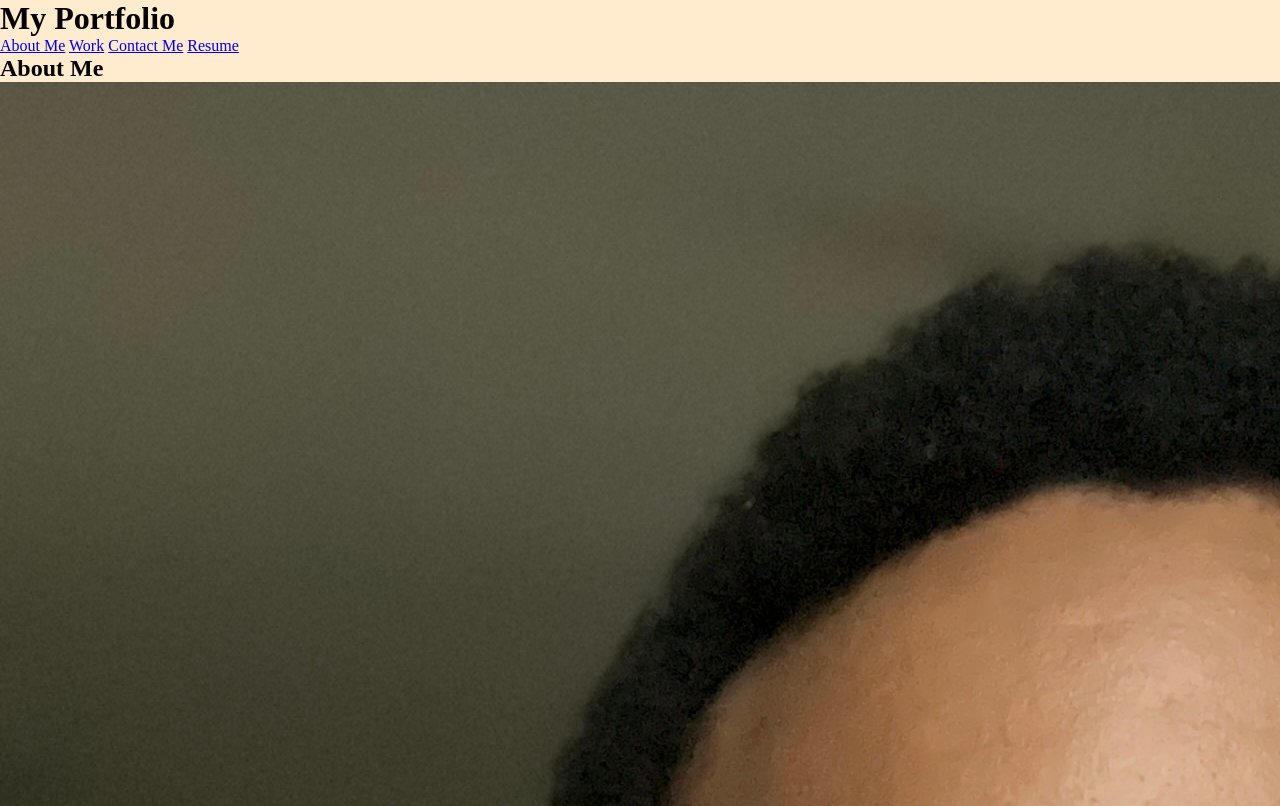
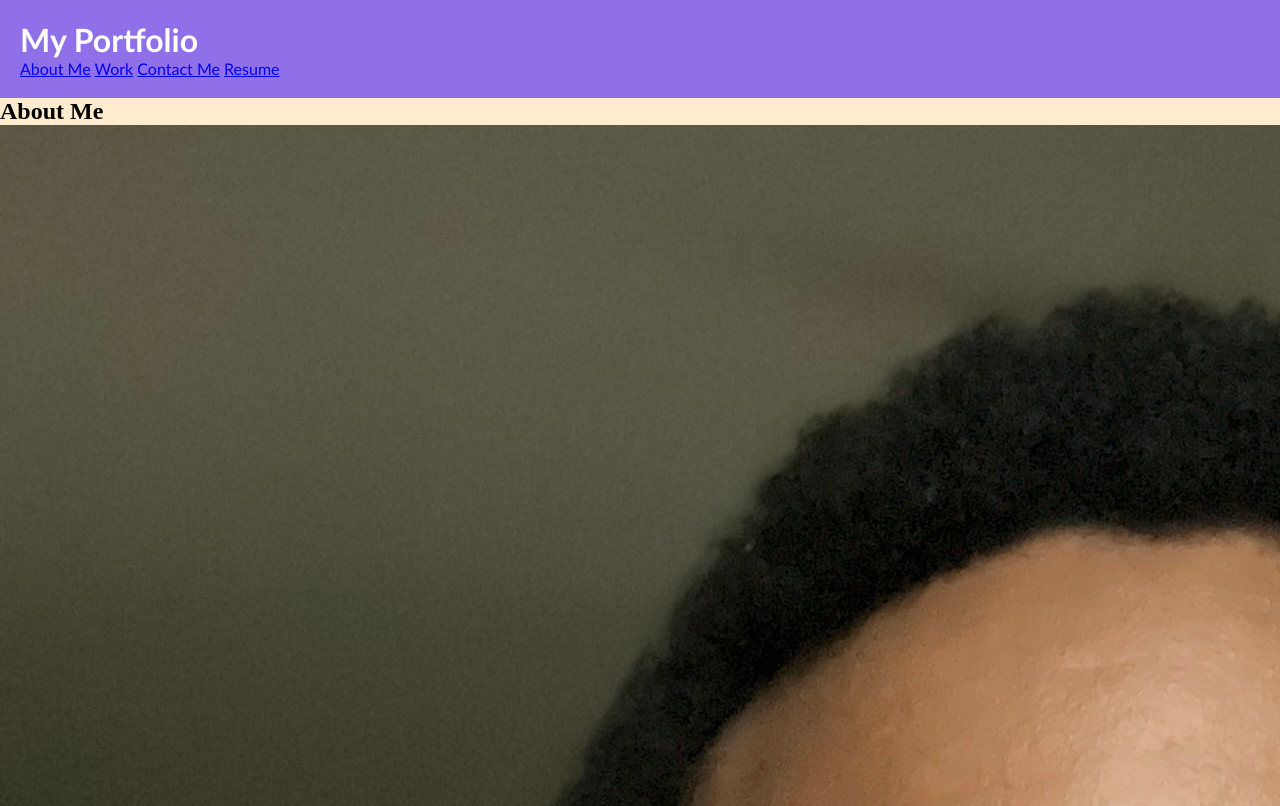
Before and after one commit to jesse-howell/professional-portfolio, a plain HTML site: page index.html in a window 1280 px wide. Shown: the top 806 px of the page. Drawn offline with Linux system fonts and the light colour scheme.

Commit message:
added header style

```diff
--- a/assets/css/style.css
+++ b/assets/css/style.css
@@ -8,3 +8,10 @@
 body {
     background-color: blanchedalmond;
 }
+/* added header style */
+header {
+    padding: 20px;
+    font-family: 'Trebuchet MS', 'Lucida Sans Unicode', 'Lucida Grande', 'Lucida Sans', Arial, sans-serif;
+    background-color: #9070e9;
+    color: #ffffff;
+}
```
